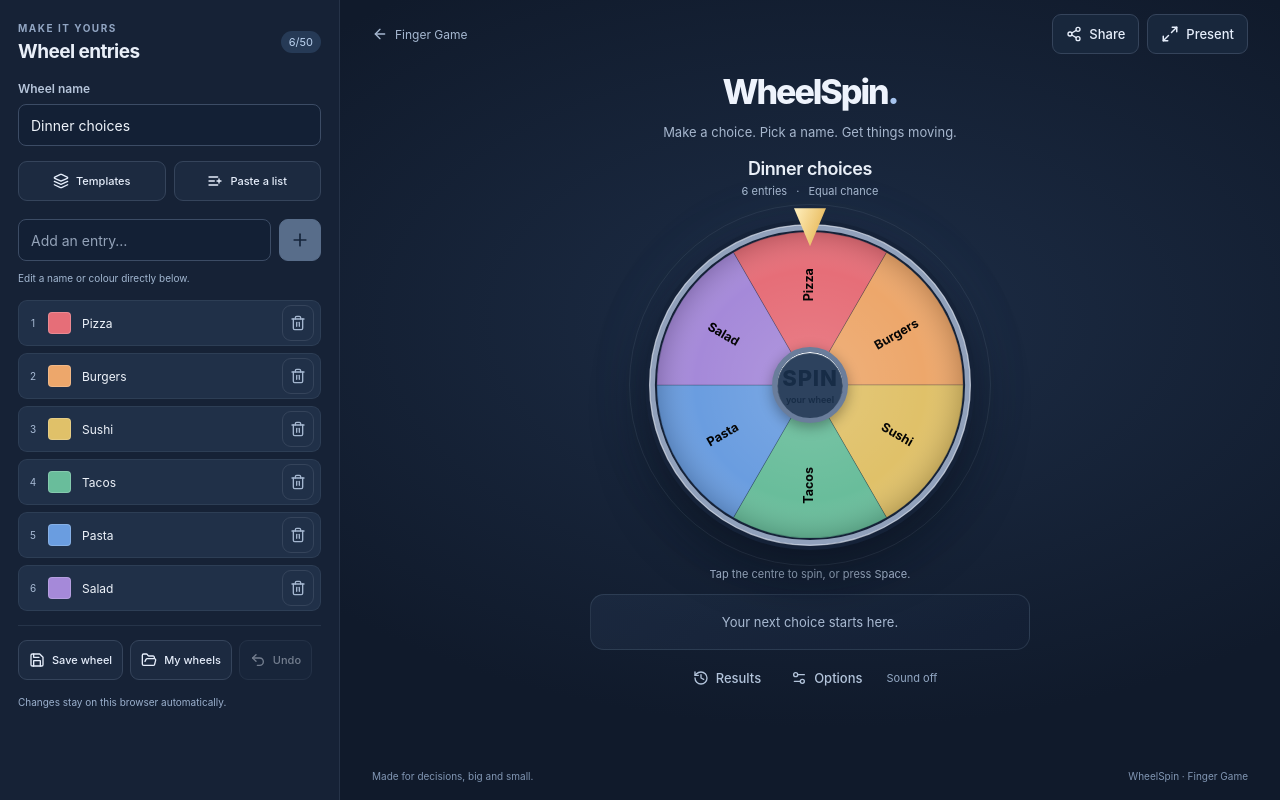
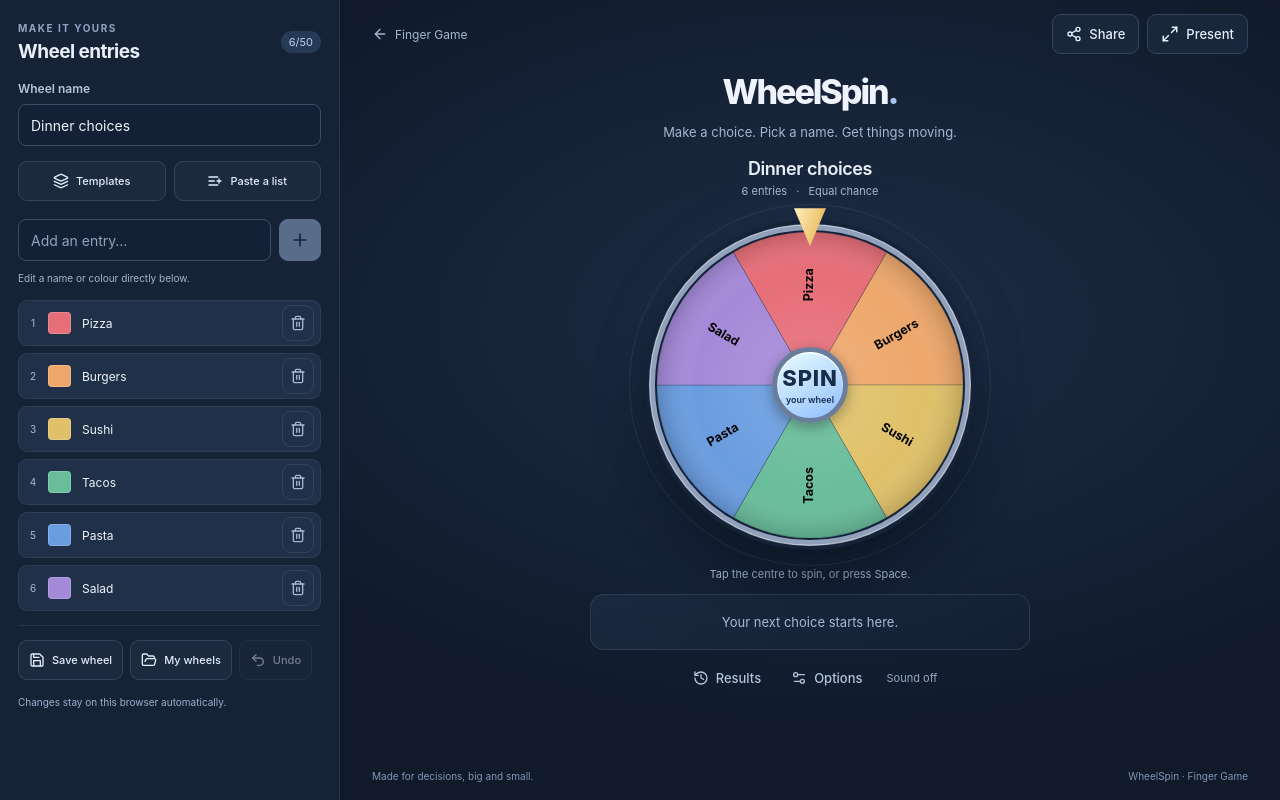
Before and after one commit to andyclifton-stack/WheelSpin, a React (Vite) app: page / in a window 1280 px wide. In both pictures the pointer is over the button "SPIN your wheel". Built offline with nearby package versions, Linux system fonts and the light colour scheme.

Commit message:
Keep the wheel centre gradient on hover

```diff
--- a/src/components/Wheel.css
+++ b/src/components/Wheel.css
@@ -70,6 +70,7 @@
   text-transform: none;
 }
 .spin-button:hover:enabled {
+  background: linear-gradient(150deg, #d5e6fc, #82ade7);
   filter: brightness(1.1);
 }
 .spin-button:disabled {
```
